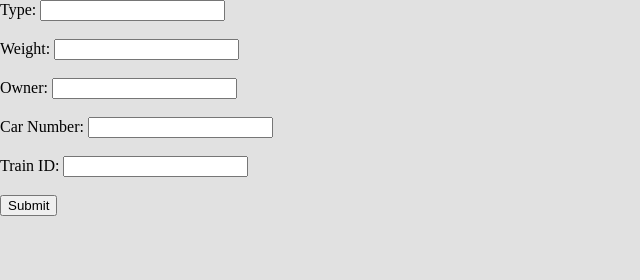
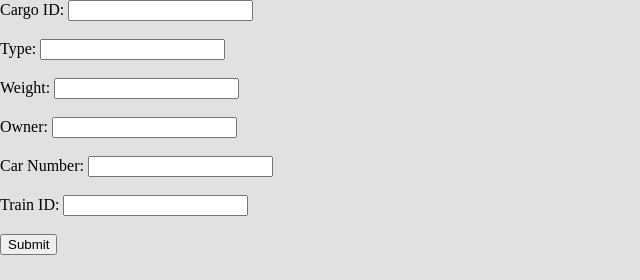
Before and after one commit to marihaahammed/Railways_Management_Website, a Flask app: page /cargo/update in a window 1280 px wide. Shown: the part 151-431 px from the top of the page, without its empty margins (0-640 px from the left). Run offline with Flask 2, Linux system fonts and the light colour scheme; the visitor is signed in with stand-in values (Sample User, id 1); data that the repository does not hold is empty; some libraries are stand-ins or nearby versions.

Commit message:
update works as well

```diff
--- a/main.py
+++ b/main.py
@@ -153,17 +153,17 @@ def cargo_update():
         cursor.execute("SELECT * from Cargo")
         data = cursor.fetchall()
         print(data)
-        return render_template('cargoAdd.html', data = data) #we render the table
+        return render_template('editCargo.html', data = data) #we render the table
 
-    if request.method == 'POST' and cargo_ID in request.form and 'type' in request.form and 'weight' in request.form and 'owner' in request.form and 'carno' in request.form and 'trainID' in request.form:
-        cargo_ID = request.form['cargoID']
+    if request.method == 'POST' and 'cargo_ID' in request.form and 'type' in request.form and 'weight' in request.form and 'owner' in request.form and 'carno' in request.form and 'train_ID' in request.form:
+        cargo_ID = request.form['cargo_ID']
         type = request.form['type']
         weight = request.form['weight']
         owner = request.form['owner']
         car_number = request.form['carno']
-        train_ID = request.form['trainID']
+        train_ID = request.form['train_ID']
         cursor = mysql.connection.cursor(MySQLdb.cursors.DictCursor)
-        cursor.execute('UPDATE Cargo SET cargo_ID=%s, type=%s, weight=%s, owner=%s, car_number =%s, train_ID=%s where cargo_ID=%s', (type,weight,owner,car_number,train_ID, train_ID))
+        cursor.execute('UPDATE Cargo SET type=%s, weight=%s, owner=%s, car_number =%s, train_ID=%s WHERE cargo_ID=%s', (type,weight,owner,car_number,train_ID, cargo_ID))
         mysql.connection.commit()
         return redirect(url_for('cargo_update'))
 
--- a/templates/editCargo.html
+++ b/templates/editCargo.html
@@ -19,7 +19,7 @@
 		</nav>
 
 		<form method="POST">
-			Cargo ID: <input type="number" name="cargoID" required/>
+			Cargo ID: <input type="number" name="cargo_ID" required/>
 			<br/><br/>
 			Type: <input type="number" name="type" required/>
 		  <br/><br/>
@@ -29,7 +29,7 @@
                   <br/><br/>
                   Car Number: <input type="number" name="carno" required />
                   <br/><br/>
-                  Train ID: <input type="number" name="trainID" required />
+                  Train ID: <input type="number" name="train_ID" required />
                   <br/><br/>
 		  <button type="submit">Submit</button>
 		</form>
```
